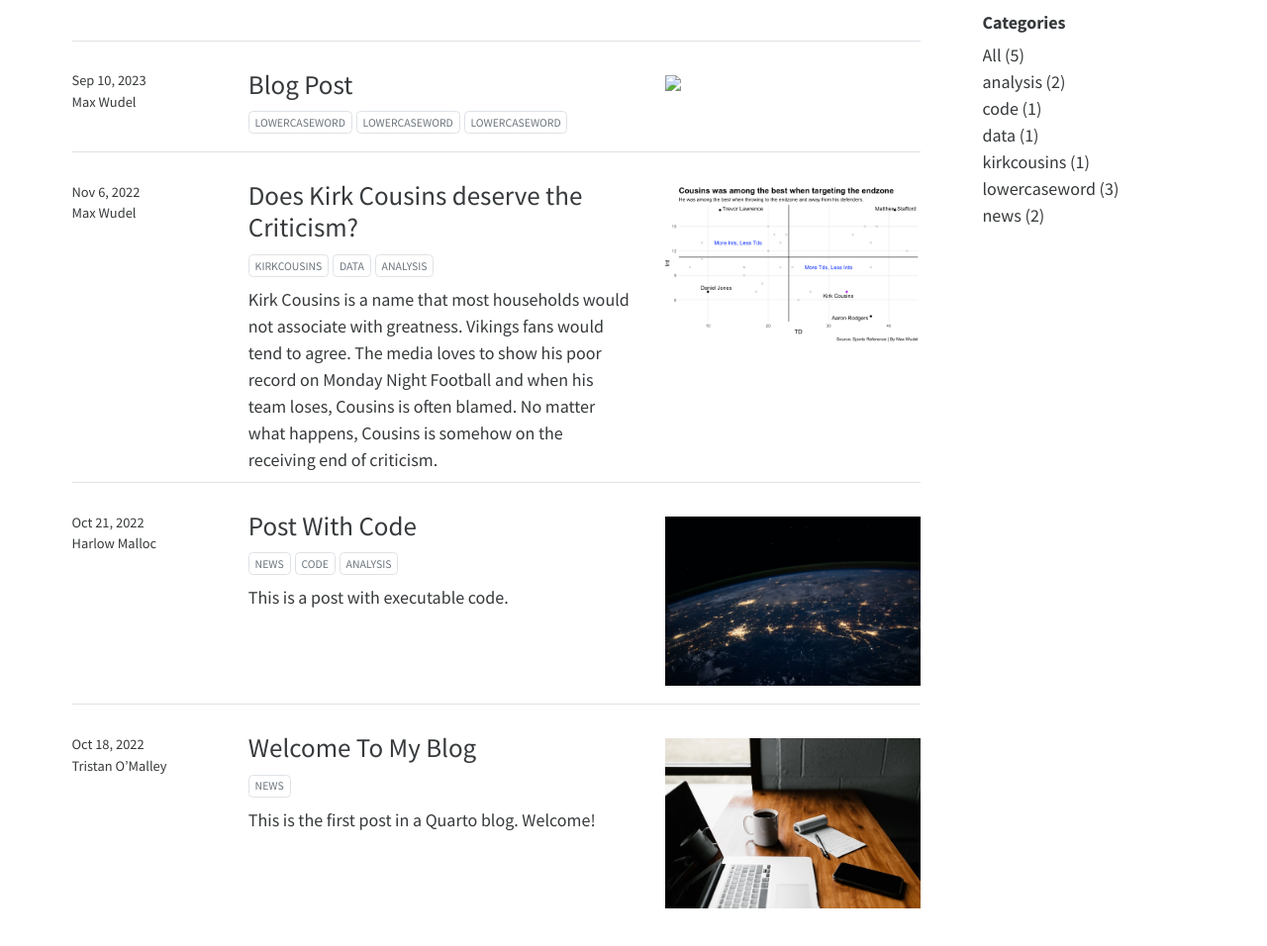
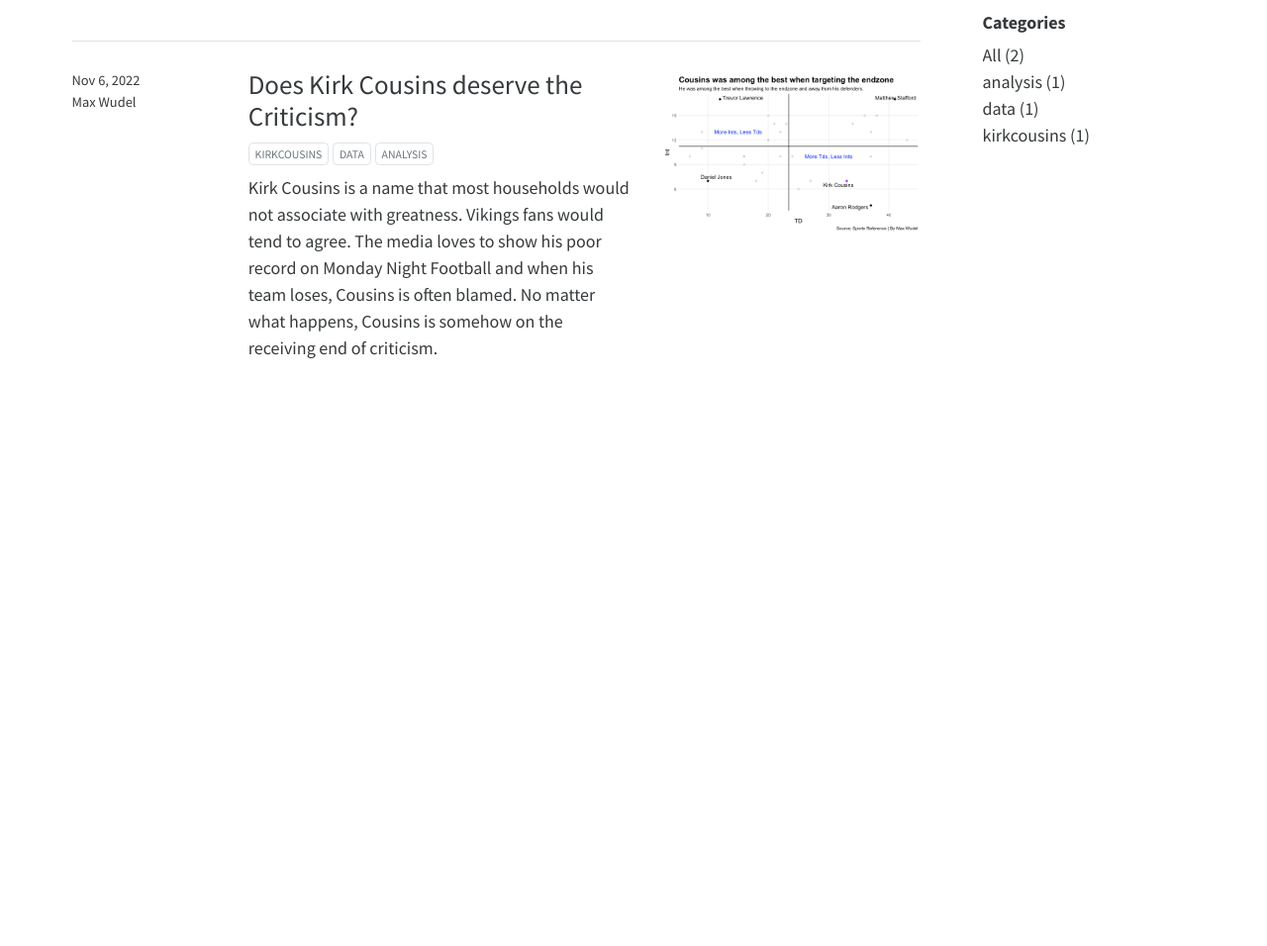
Before and after one commit to maxwudel/maxwudel-github.io, a plain HTML site: page index.html in a window 1280 px wide. Shown: the part 250-1206 px from the top of the page at 99% size. After the commit the page ends 973 px from the top, so only its background shows below. Drawn offline with nearby package versions, Linux system fonts and the light colour scheme.

Commit message:
final draft

```diff
--- a/index.html
+++ b/index.html
@@ -151,7 +151,7 @@ ul.task-list li input[type="checkbox"] {
 <!-- margin-sidebar -->
     <div id="quarto-margin-sidebar" class="sidebar margin-sidebar">
 
-    <h5 class="quarto-listing-category-title">Categories</h5><div class="quarto-listing-category category-default"><div class="category" data-category="">All <span class="quarto-category-count">(5)</span></div><div class="category" data-category="analysis">analysis <span class="quarto-category-count">(2)</span></div><div class="category" data-category="code">code <span class="quarto-category-count">(1)</span></div><div class="category" data-category="data">data <span class="quarto-category-count">(1)</span></div><div class="category" data-category="kirkcousins">kirkcousins <span class="quarto-category-count">(1)</span></div><div class="category" data-category="lowercaseword">lowercaseword <span class="quarto-category-count">(3)</span></div><div class="category" data-category="news">news <span class="quarto-category-count">(2)</span></div></div></div>
+    <h5 class="quarto-listing-category-title">Categories</h5><div class="quarto-listing-category category-default"><div class="category" data-category="">All <span class="quarto-category-count">(2)</span></div><div class="category" data-category="analysis">analysis <span class="quarto-category-count">(1)</span></div><div class="category" data-category="data">data <span class="quarto-category-count">(1)</span></div><div class="category" data-category="kirkcousins">kirkcousins <span class="quarto-category-count">(1)</span></div></div></div>
 <!-- main -->
 <main class="content quarto-banner-title-block column-page-left" id="quarto-document-content">
 
@@ -188,48 +188,7 @@ ul.task-list li input[type="checkbox"] {
 <a href="./posts/index.html"> </a>
 </div>
 </div>
-<div class="quarto-post image-right" data-index="1" data-categories="lowercaseword,lowercaseword,lowercaseword" data-listing-date-sort="1694322000000" data-listing-file-modified-sort="1666462159654" data-listing-reading-time-sort="0.005">
-<div class="thumbnail">
-<p><a href="./posts/test_post/index.html"> <img src="./posts/test_post/image.png" class="thumnail-image"> </a></p>
-</div>
-<div class="body">
-<a href="./posts/test_post/index.html">
-<h3 class="no-anchor listing-title">
-Blog Post
-</h3>
-<div class="listing-subtitle">
-
-</div>
-</a>
-<div class="listing-categories">
-<div class="listing-category" onclick="window.quartoListingCategory('lowercaseword'); return false;">
-lowercaseword
-</div>
-<div class="listing-category" onclick="window.quartoListingCategory('lowercaseword'); return false;">
-lowercaseword
-</div>
-<div class="listing-category" onclick="window.quartoListingCategory('lowercaseword'); return false;">
-lowercaseword
-</div>
-</div>
-<a href="./posts/test_post/index.html">
-<div class="listing-description">
-
-</div>
-</a>
-</div>
-<div class="metadata">
-<a href="./posts/test_post/index.html">
-<div class="listing-date">
-Sep 10, 2023
-</div>
-<div class="listing-author">
-Max Wudel
-</div>
-</a>
-</div>
-</div>
-<div class="quarto-post image-right" data-index="2" data-categories="kirkcousins,data,analysis" data-listing-date-sort="1667710800000" data-listing-file-modified-sort="1667774270339" data-listing-reading-time-sort="6.57">
+<div class="quarto-post image-right" data-index="1" data-categories="kirkcousins,data,analysis" data-listing-date-sort="1667710800000" data-listing-file-modified-sort="1667776714912" data-listing-reading-time-sort="6.98">
 <div class="thumbnail">
 <p><a href="./posts/is-kirk-cousins-an-elite-quarterback/index.html"> <img src="./posts/is-kirk-cousins-an-elite-quarterback/image.png" class="thumnail-image"> </a></p>
 </div>
@@ -266,82 +225,6 @@ Nov 6, 2022
 </div>
 <div class="listing-author">
 Max Wudel
-</div>
-</a>
-</div>
-</div>
-<div class="quarto-post image-right" data-index="3" data-categories="news,code,analysis" data-listing-date-sort="1666328400000" data-listing-file-modified-sort="1666364656115" data-listing-reading-time-sort="0.045">
-<div class="thumbnail">
-<p><a href="./posts/post-with-code/index.html"> <img src="./posts/post-with-code/image.jpg" class="thumnail-image"> </a></p>
-</div>
-<div class="body">
-<a href="./posts/post-with-code/index.html">
-<h3 class="no-anchor listing-title">
-Post With Code
-</h3>
-<div class="listing-subtitle">
-
-</div>
-</a>
-<div class="listing-categories">
-<div class="listing-category" onclick="window.quartoListingCategory('news'); return false;">
-news
-</div>
-<div class="listing-category" onclick="window.quartoListingCategory('code'); return false;">
-code
-</div>
-<div class="listing-category" onclick="window.quartoListingCategory('analysis'); return false;">
-analysis
-</div>
-</div>
-<a href="./posts/post-with-code/index.html">
-<div class="listing-description">
-This is a post with executable code.
-</div>
-</a>
-</div>
-<div class="metadata">
-<a href="./posts/post-with-code/index.html">
-<div class="listing-date">
-Oct 21, 2022
-</div>
-<div class="listing-author">
-Harlow Malloc
-</div>
-</a>
-</div>
-</div>
-<div class="quarto-post image-right" data-index="4" data-categories="news" data-listing-date-sort="1666069200000" data-listing-file-modified-sort="1666364656112" data-listing-reading-time-sort="0.16">
-<div class="thumbnail">
-<p><a href="./posts/welcome/index.html"> <img src="./posts/welcome/thumbnail.jpg" class="thumnail-image"> </a></p>
-</div>
-<div class="body">
-<a href="./posts/welcome/index.html">
-<h3 class="no-anchor listing-title">
-Welcome To My Blog
-</h3>
-<div class="listing-subtitle">
-
-</div>
-</a>
-<div class="listing-categories">
-<div class="listing-category" onclick="window.quartoListingCategory('news'); return false;">
-news
-</div>
-</div>
-<a href="./posts/welcome/index.html">
-<div class="listing-description">
-This is the first post in a Quarto blog. Welcome!
-</div>
-</a>
-</div>
-<div class="metadata">
-<a href="./posts/welcome/index.html">
-<div class="listing-date">
-Oct 18, 2022
-</div>
-<div class="listing-author">
-Tristan O’Malley
 </div>
 </a>
 </div>
--- a/listings.json
+++ b/listings.json
@@ -3,10 +3,7 @@
     "listing": "/index.html",
     "items": [
       "/posts/index.html",
-      "/posts/test_post/index.html",
-      "/posts/is-kirk-cousins-an-elite-quarterback/index.html",
-      "/posts/post-with-code/index.html",
-      "/posts/welcome/index.html"
+      "/posts/is-kirk-cousins-an-elite-quarterback/index.html"
     ]
   }
 ]
```
Also changed, not shown: posts/is-kirk-cousins-an-elite-quarterback/index.html (+7 -5 lines), search.json (+2 -2 lines), posts/is-kirk-cousins-an-elite-quarterback/index_files/figure-html/unnamed-chunk-1-1.png, posts/is-kirk-cousins-an-elite-quarterback/index_files/figure-html/unnamed-chunk-2-1.png.
